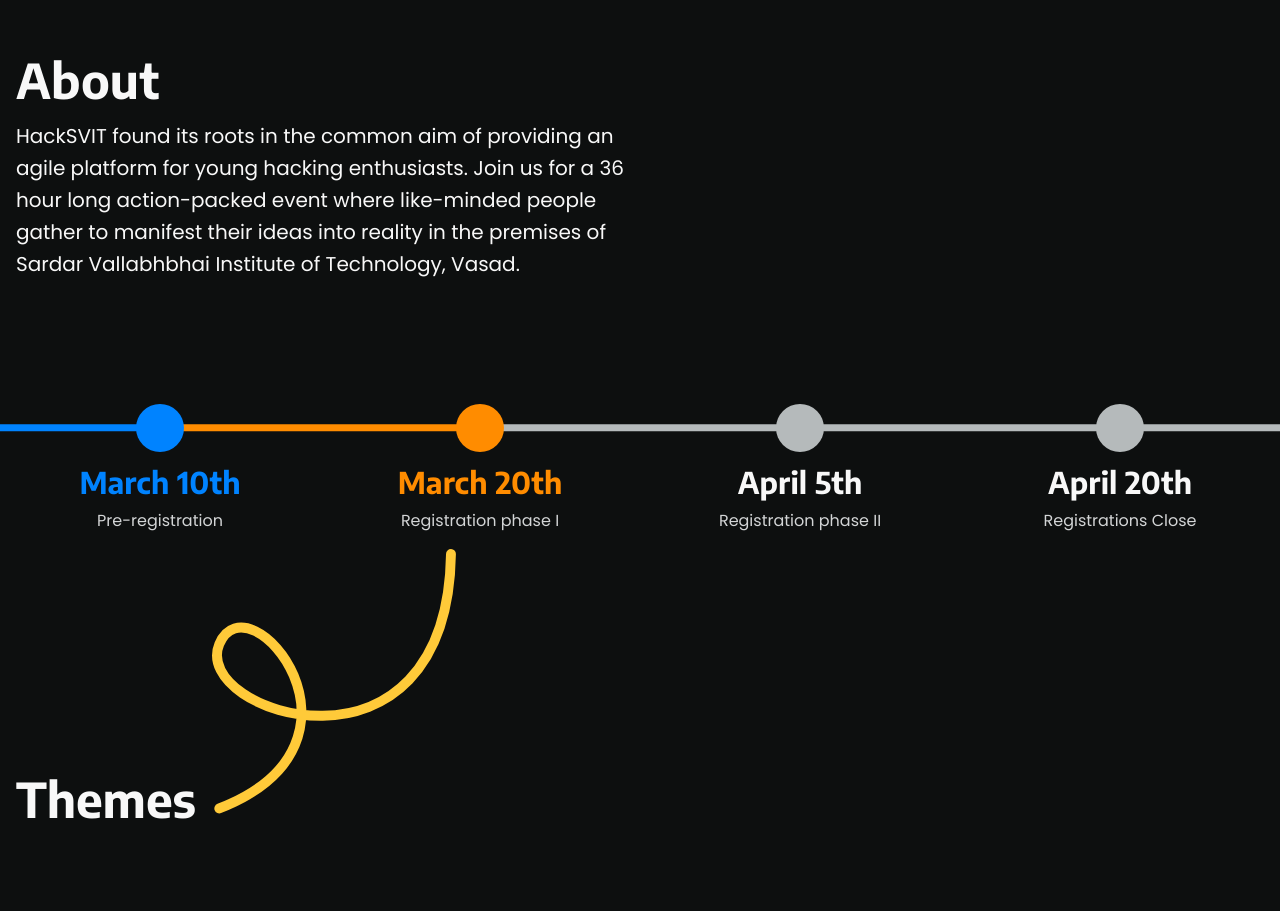
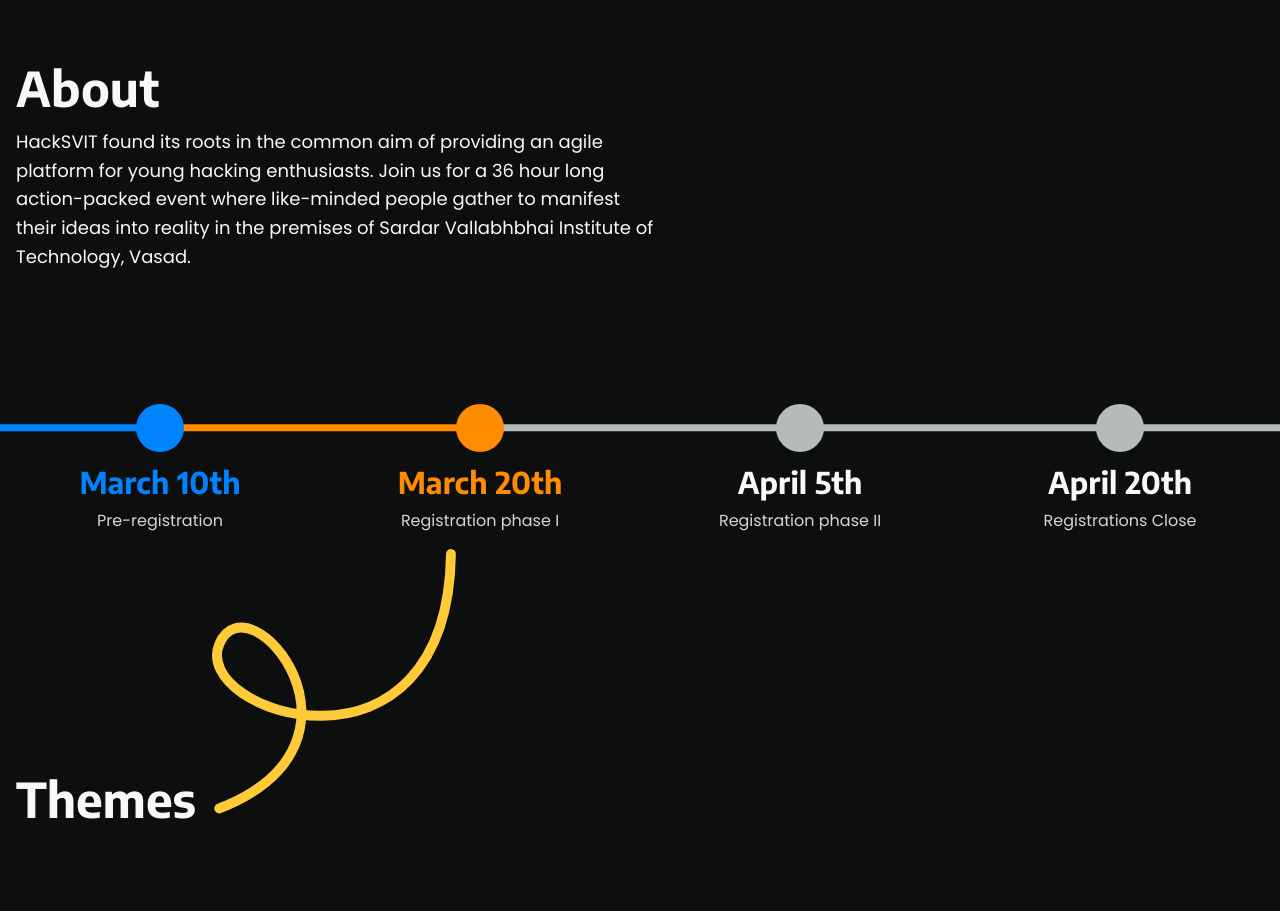
Before and after one commit to hcs-user/HackSVIT-22, a Next.js app: page / in a window 1280 px wide. Shown: the part 980-1891 px from the top of the page. Built offline with nearby package versions, Linux system fonts and the light colour scheme.

Commit message:
about updated

```diff
--- a/src/components/About.tsx
+++ b/src/components/About.tsx
@@ -31,7 +31,7 @@
 					<Heading size='2xl' mb='4'>
 						About
 					</Heading>
-					<Text fontSize='xl' maxW='640'>
+					<Text fontSize='lg' maxW='640'>
 						HackSVIT found its roots in the common aim of providing an agile platform
 						for young hacking enthusiasts. Join us for a 36 hour long action-packed
 						event where like-minded people gather to manifest their ideas into reality
```
